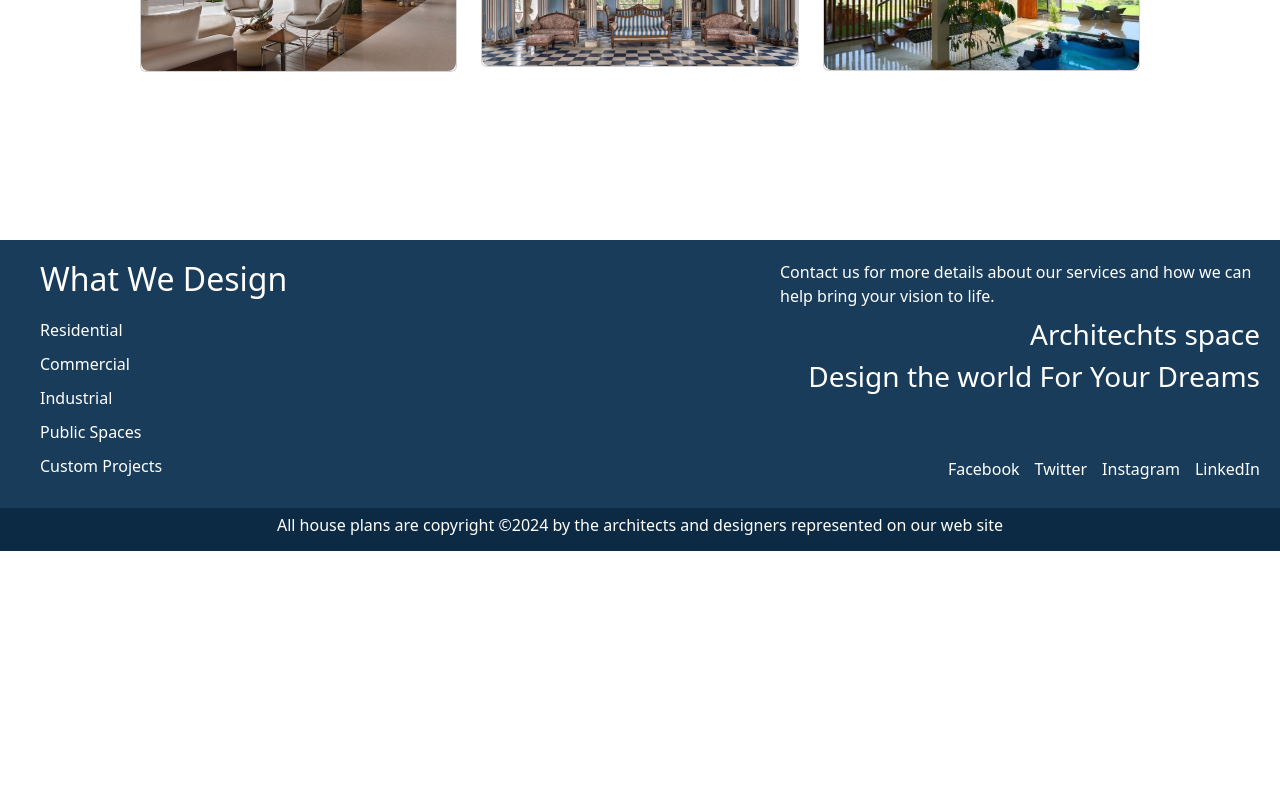
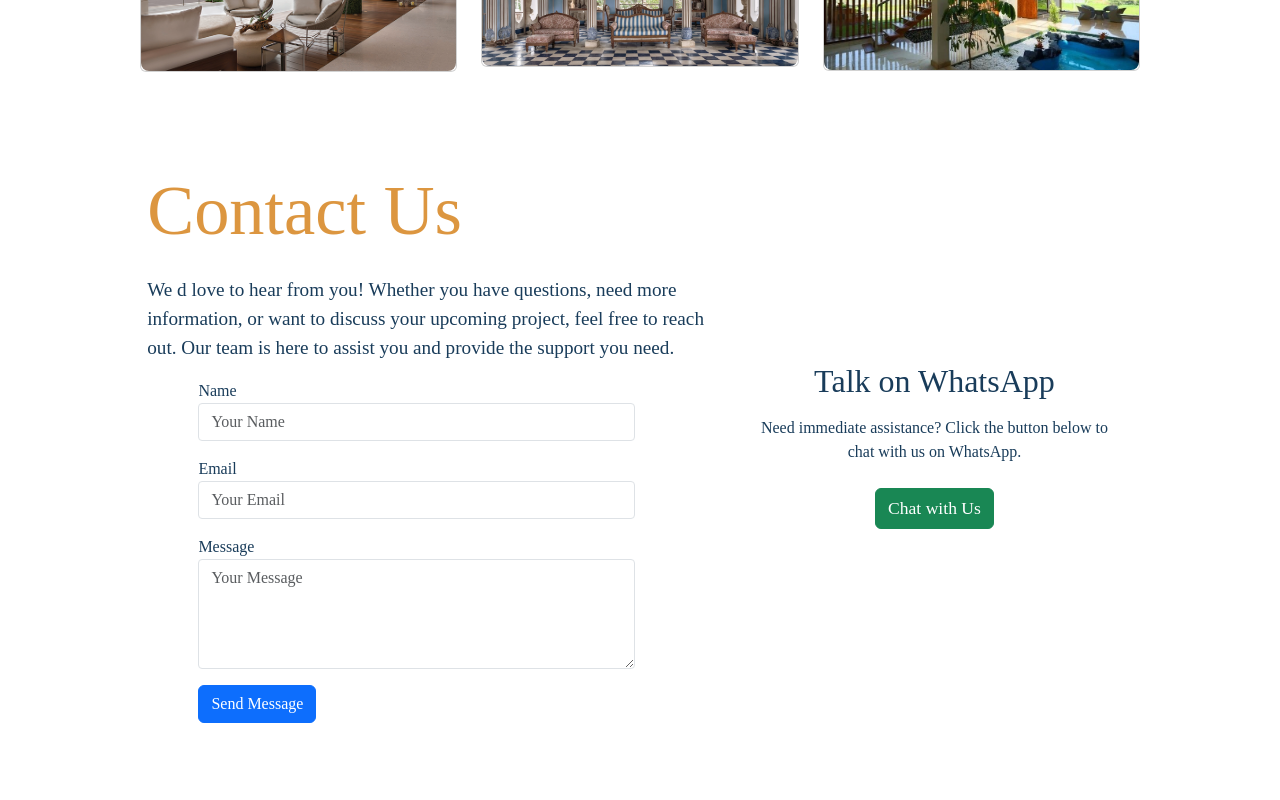
Before and after one commit to TANYA03GUPTA/Architect, a React (Vite) app: page / in a window 1280 px wide. Shown: the part 2880-3680 px from the top of the page. Before the commit the page ends 3431 px from the top, so only its background shows below. Built offline with nearby package versions, Linux system fonts and the light colour scheme.

Commit message:
Update Body.jsx

```diff
--- a/src/Components/Body.jsx
+++ b/src/Components/Body.jsx
@@ -1,5 +1,6 @@
 import "./Body.css";
 import Gallery from "./Gallary";
+import Contact from "./Contact";
 export default function Body() {
   return (
     <div className="body-main" id="designs">
@@ -116,6 +117,7 @@ export default function Body() {
       <section className="gallery">
         <Gallery />
       </section>
+      <Contact />
     </div>
   );
 }
```
